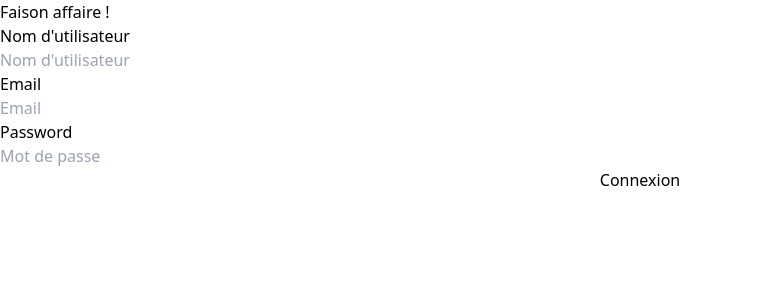
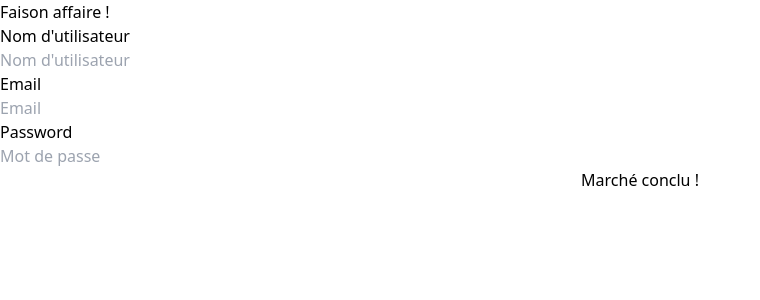
Before and after one commit to Team-Plasma-Shop/team-plasma-shop-client, a React (Create React App) app: page /signup in a window 1280 px wide. Shown: the top 300 px of the page, without its empty margins (0-760 px from the left). Built offline with nearby package versions, Linux system fonts and the light colour scheme.

Commit message:
:construction: button wording

```diff
--- a/src/components/signupForm.tsx
+++ b/src/components/signupForm.tsx
@@ -24,7 +24,7 @@ const SignupForm: React.FC = () => {
           <label>Password</label>
           <input type="password" {...register("password")} placeholder="Mot de passe" />
 
-          <button type="submit">Connexion</button>
+          <button type="submit">Marché conclu !</button>
         </div>
       </form>
     </div>
```
